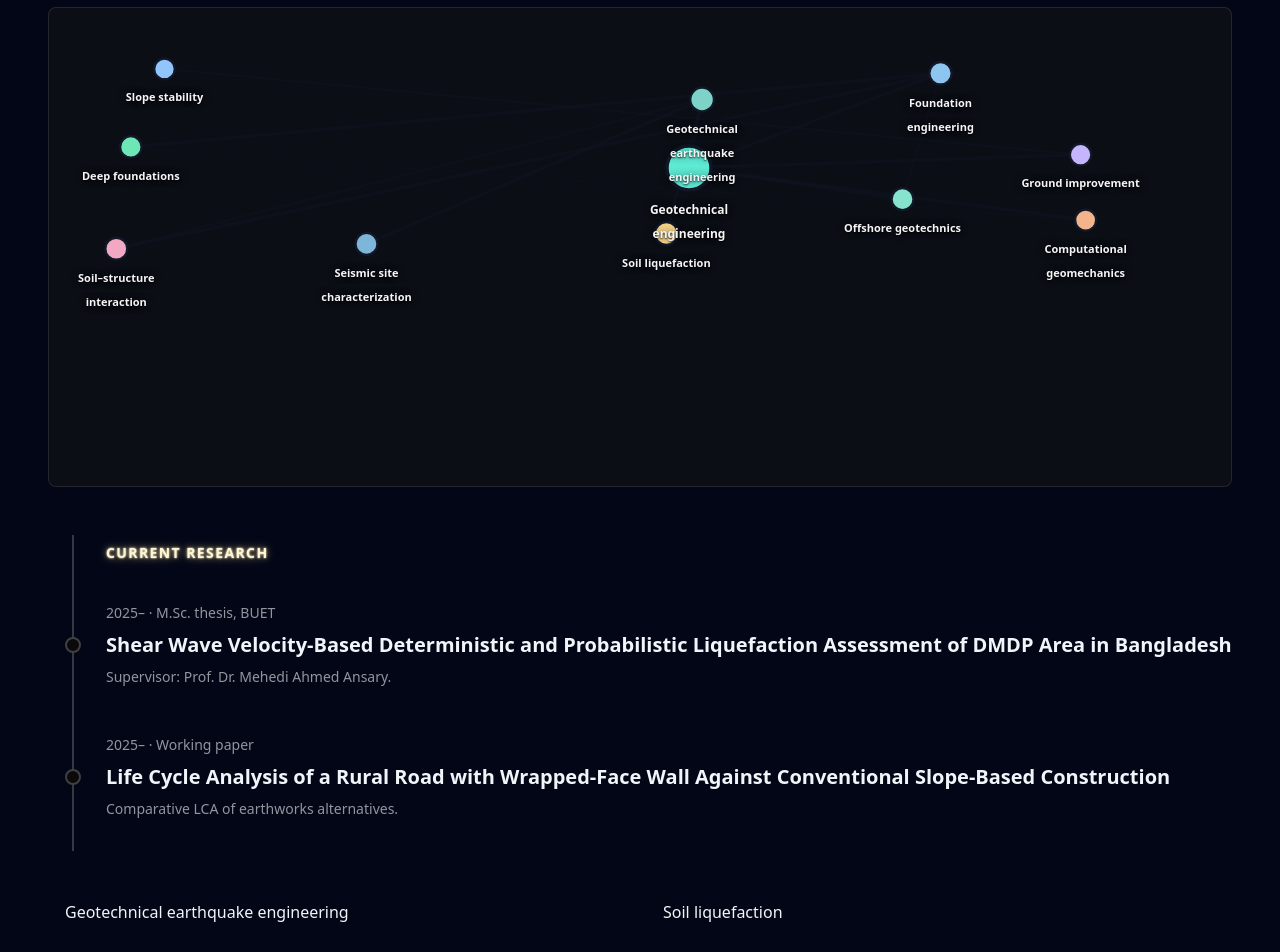
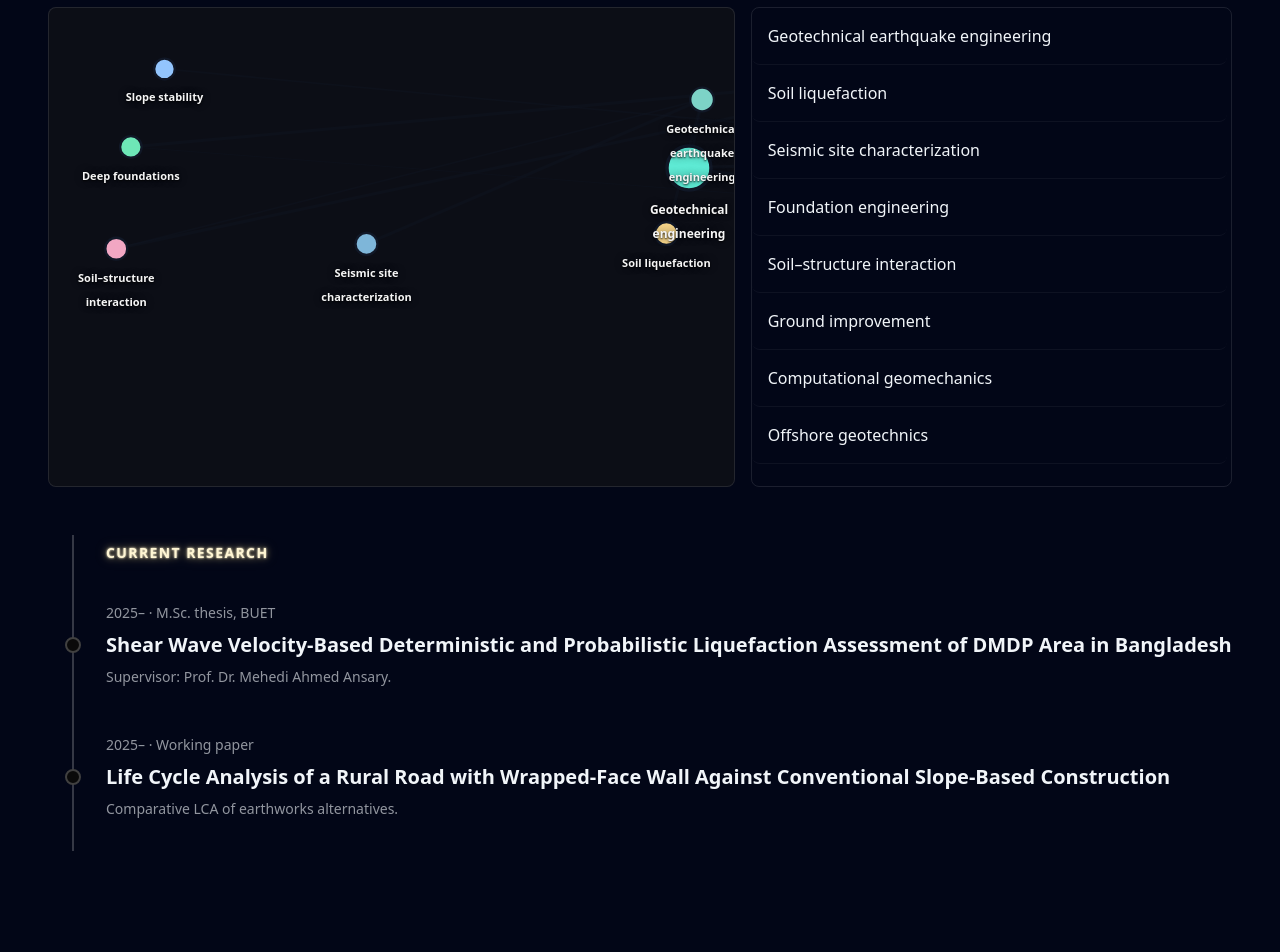
Before and after one commit to enamulislammeraj25-rin/portfolio-xrin, a React (Create React App) app: page / in a window 1280 px wide. Shown: the part 3320-4272 px from the top of the page. Built offline with nearby package versions, Linux system fonts and the light colour scheme.

Commit message:
Put the research list beside a narrower graph with matched scroll height.

```diff
--- a/src/App.js
+++ b/src/App.js
@@ -1,4 +1,4 @@
-import React, { useState, useEffect } from 'react';
+import React, { useState, useEffect, useRef } from 'react';
 import {
   Sun, Moon, CloudLightning, Leaf, Gem, Flower2,
   User, Briefcase, GraduationCap,
@@ -47,7 +47,12 @@ export default function App() {
   const [copiedCiteId, setCopiedCiteId] = useState(null);
   const [selectedInterest, setSelectedInterest] = useState(null);
   const [listFocusId, setListFocusId] = useState(null);
+  const researchListRef = useRef(null);
   const [activeSection, setActiveSection] = useState('about');
+
+  useEffect(() => {
+    if (researchListRef.current) researchListRef.current.scrollTop = 0;
+  }, [listFocusId]);
 
   // Cycle through 9 themes
   const cycleTheme = () => {
@@ -856,13 +861,42 @@ export default function App() {
                  <h2 className="text-3xl font-serif font-bold mb-4">Research Interests</h2>
             </div>
 
-            <div className="w-full mb-4">
+            <div className="w-full flex flex-col md:flex-row gap-4 mb-4 items-stretch">
+                 <div className="w-full md:w-[58%] shrink-0">
                    <ResearchNetwork
                       theme={theme}
                       interests={PORTFOLIO_DATA.research_interests}
                       selectedId={selectedInterest}
                       onSelect={(id) => { setSelectedInterest(id); setListFocusId(id); }}
                    />
+                 </div>
+                 <div
+                    ref={researchListRef}
+                    className={`w-full md:w-[42%] h-[24rem] md:h-[30rem] overflow-y-auto rounded-lg border pr-1
+                      ${(theme === 'light' || theme === 'spring') ? 'border-stone-200' : 'border-white/10'}`}
+                 >
+                     {[...PORTFOLIO_DATA.research_interests].sort((a, b) => {
+                         if (a.id === listFocusId) return -1;
+                         if (b.id === listFocusId) return 1;
+                         return 0;
+                     }).map((interest) => (
+                         <button
+                            type="button"
+                            key={interest.id}
+                            id={`interest-${interest.id}`}
+                            onClick={() => setSelectedInterest(interest.id === selectedInterest ? null : interest.id)}
+                            className={`w-full text-left p-4 rounded-lg transition-all duration-300 border-b last:border-b-0
+                            ${selectedInterest === interest.id
+                                ? ((theme === 'light' || theme === 'spring') ? 'bg-white border-stone-200' : 'bg-white/10 border-white/10')
+                                : ((theme === 'light' || theme === 'spring') ? 'border-stone-100 hover:bg-white' : 'border-white/5 hover:bg-white/5')}`}
+                         >
+                              <span className={`text-base font-medium ${getHoverTextColor()}`}>{interest.topic}</span>
+                              {interest.note && selectedInterest === interest.id && (
+                                <p className="mt-2 text-sm opacity-70">{interest.note}</p>
+                              )}
+                         </button>
+                     ))}
+                 </div>
             </div>
 
             {PORTFOLIO_DATA.current_research && PORTFOLIO_DATA.current_research.length > 0 && (
@@ -883,29 +917,7 @@ export default function App() {
               </div>
             )}
 
-            <div className="w-full grid md:grid-cols-2 gap-3">
-                     {[...PORTFOLIO_DATA.research_interests].sort((a, b) => {
-                         if (a.id === listFocusId) return -1;
-                         if (b.id === listFocusId) return 1;
-                         return 0;
-                     }).map((interest) => (
-                         <button
-                            type="button"
-                            key={interest.id}
-                            id={`interest-${interest.id}`}
-                            onClick={() => setSelectedInterest(interest.id === selectedInterest ? null : interest.id)}
-                            className={`text-left p-4 rounded-lg transition-all duration-300 border
-                            ${selectedInterest === interest.id
-                                ? ((theme === 'light' || theme === 'spring') ? 'bg-white border-stone-300' : 'bg-white/10 border-white/20')
-                                : ((theme === 'light' || theme === 'spring') ? 'border-transparent hover:bg-white' : 'border-transparent hover:bg-white/5')}`}
-                         >
-                              <span className={`text-base font-medium ${getHoverTextColor()}`}>{interest.topic}</span>
-                              {interest.note && selectedInterest === interest.id && (
-                                <p className="mt-2 text-sm opacity-70">{interest.note}</p>
-                              )}
-                         </button>
-                     ))}
-            </div>
+
         </div>
       </Section>
 
```
Lines whose indentation alone changed are shown as unchanged.
